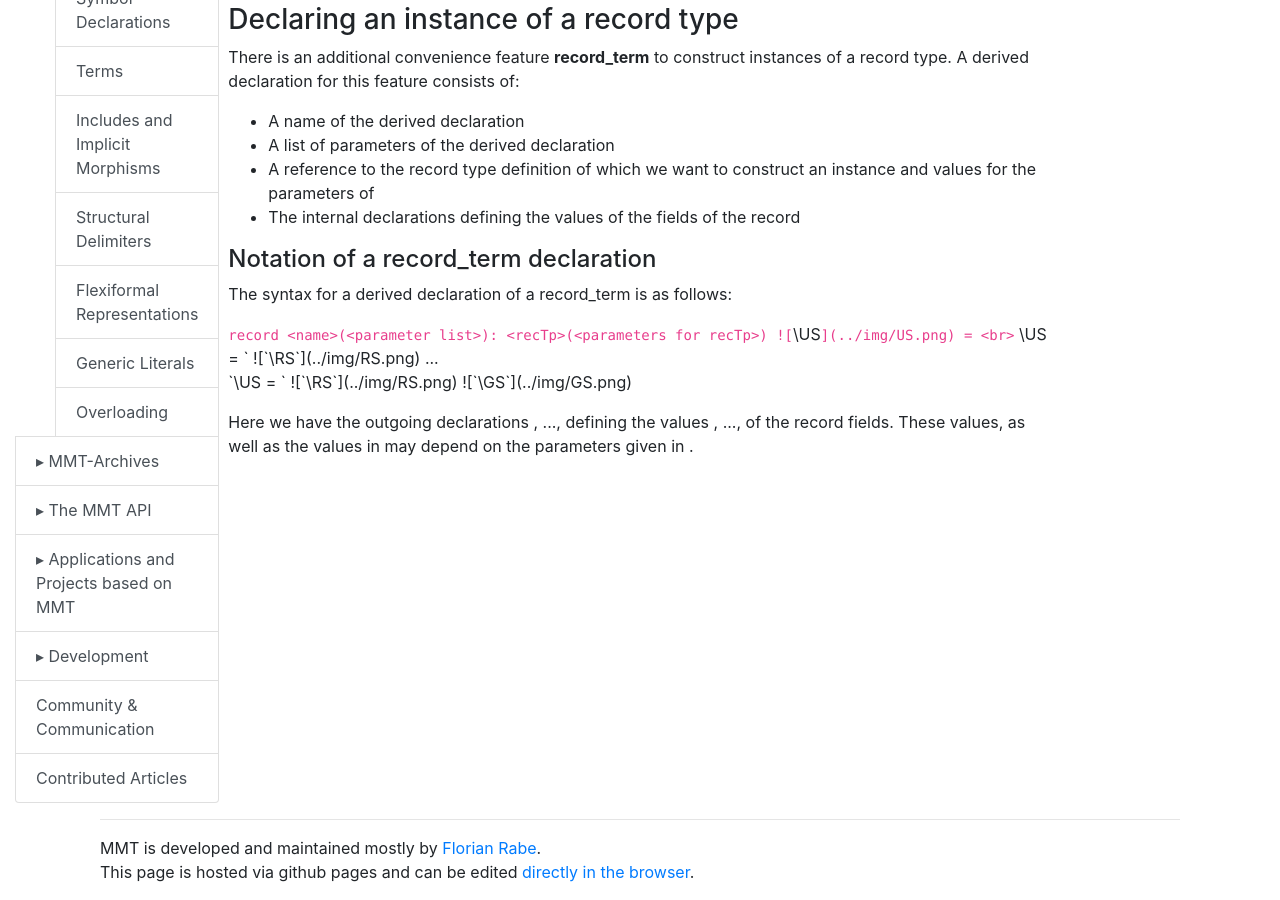
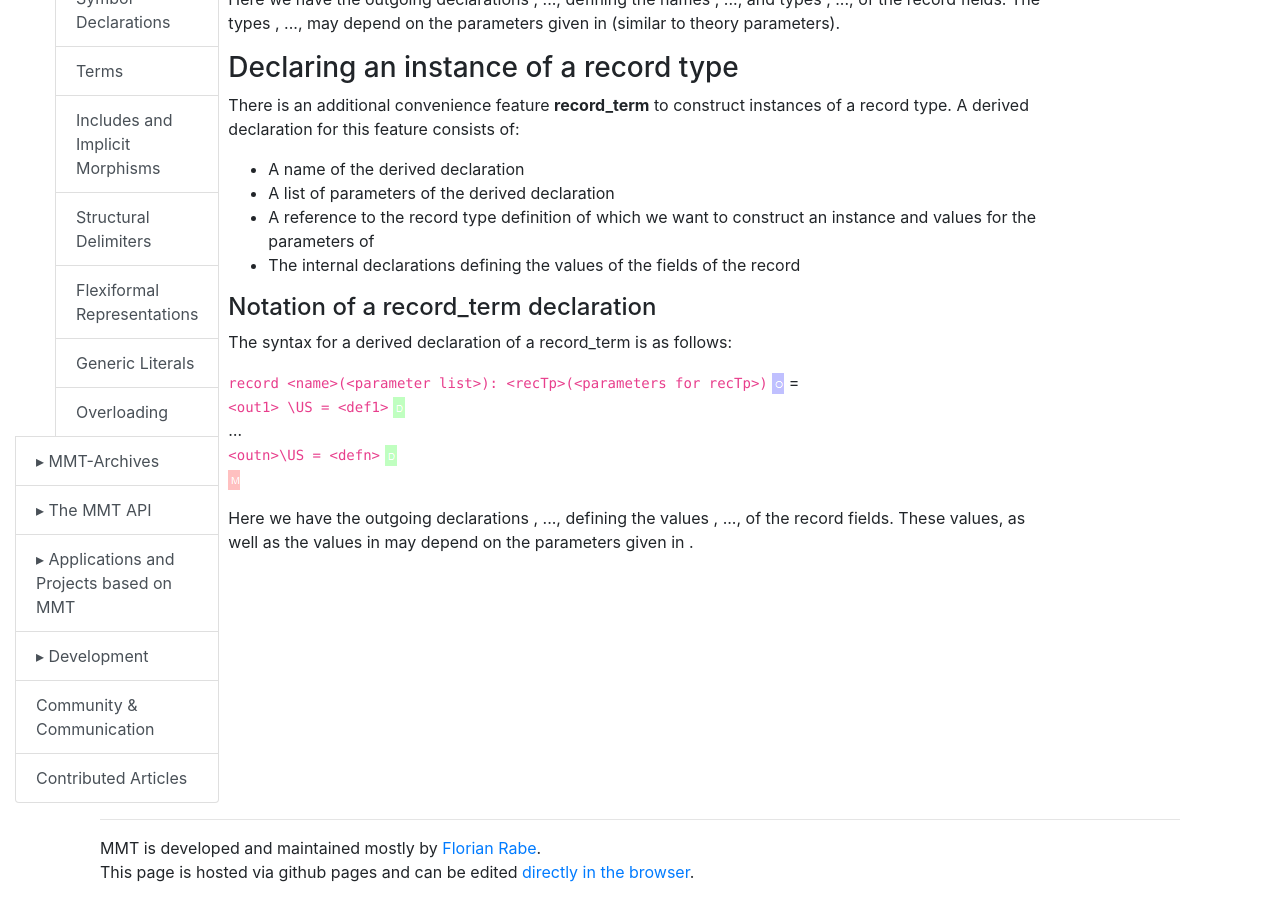
Before and after one commit to UniFormal/uniformal.github.io, a Jekyll site: the page built from doc/language/records.md, in a window 1280 px wide and 900 px high, scrolled down 577 px. Built offline with Jekyll 4.4.1, drawn with Linux system fonts in a browser that asks for light colours.

Commit message:
Update records.md

```diff
--- a/doc/language/records.md
+++ b/doc/language/records.md
@@ -17,9 +17,9 @@
 
 `record <name>(<parameter list>)` ![`\US`](../img/US.png) =
 <br>`<out1>: <args1> &rightarrow <tp1>` ![`\RS`](../img/RS.png)
-...
+<br>...
 <br>`<outn>: <argsn> &rightarrow <tpn>` ![`\RS`](../img/RS.png)
-![`\GS`](../img/GS.png)
+<br>![`\GS`](../img/GS.png)
 
 Here we have the outgoing declarations <out1>, ..., <outn> defining the names <out1>, ..., <outn> and types <tp1>, ..., <tpn> of the record fields. The types <tp1>, ..., <tpn> may depend on the parameters given in <parameter list> (similar to theory parameters).
 
@@ -36,10 +36,10 @@
 
 The syntax for a derived declaration of a record_term is as follows:
 
-`record <name>(<parameter list>): <recTp>(<parameters for recTp>) ![`\US`](../img/US.png) =
+`record <name>(<parameter list>): <recTp>(<parameters for recTp>)` ![`\US`](../img/US.png) =
 <br>`<out1> \US = <def1>` ![`\RS`](../img/RS.png)
-...
+<br>...
 <br>`<outn>\US = <defn>` ![`\RS`](../img/RS.png)
-![`\GS`](../img/GS.png)
+<br>![`\GS`](../img/GS.png)
 
 Here we have the outgoing declarations <out1>, ..., <outn> defining the values <def1>, ..., <defn> of the record fields. These values, as well as the values in <parameters for recTp> may depend on the parameters given in <parameter list>.
```
